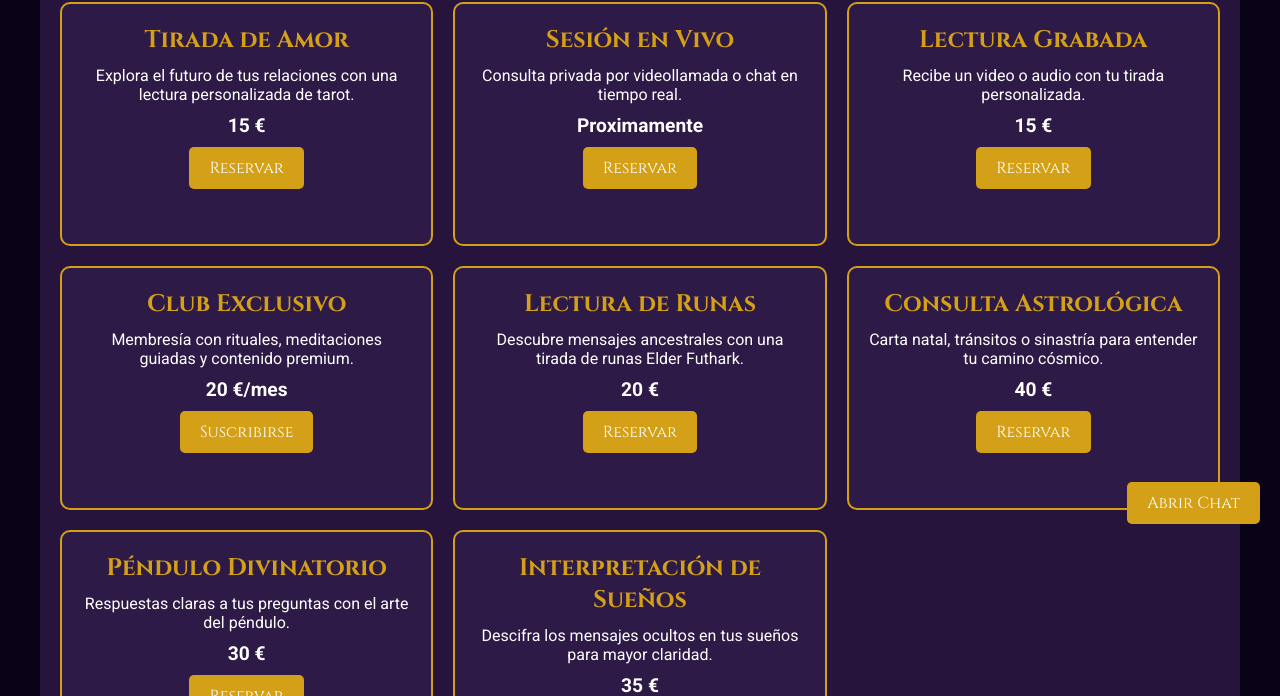
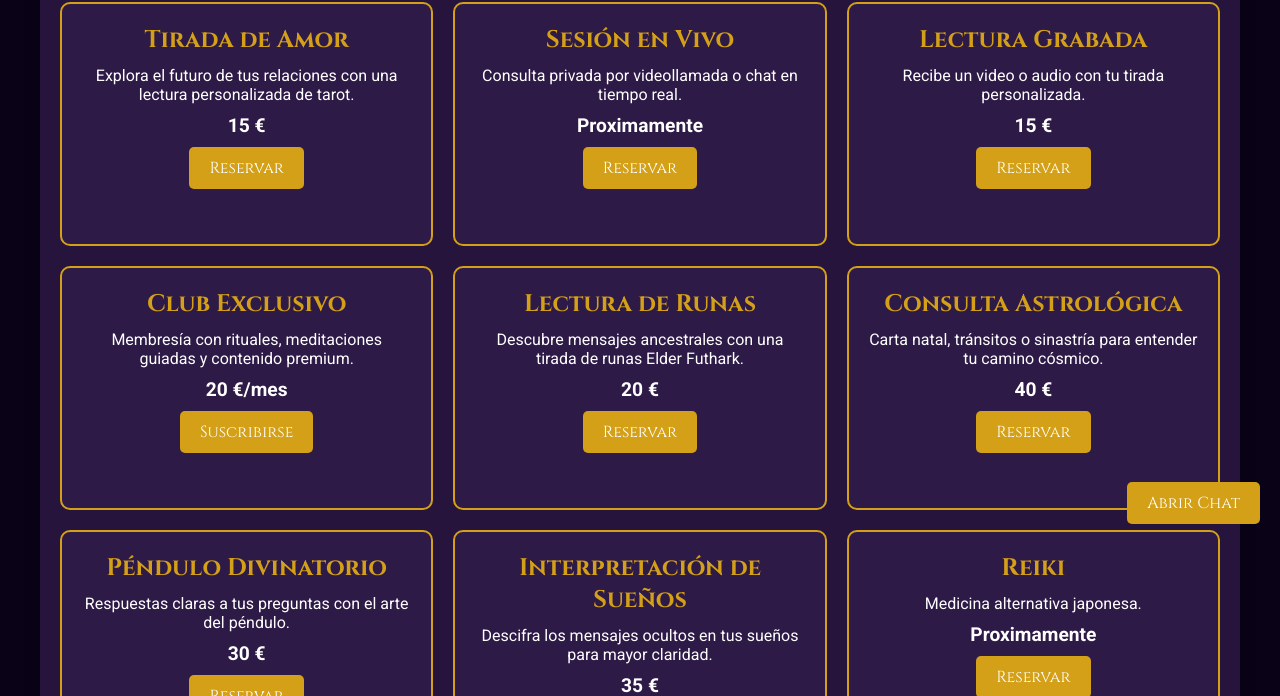
Before and after one commit to TarotDestino/tarotdestino.github.io, a plain HTML site: page services.html in a window 1280 px wide. Shown: the part 256-952 px from the top of the page. Drawn offline with Linux system fonts and the light colour scheme.

Commit message:
Add files via upload

```diff
--- a/services.html
+++ b/services.html
@@ -123,6 +123,12 @@
                     <p class="price">35 €</p>
                     <a href="contact.html" class="btn">Reservar</a>
                 </div>
+                <div class="card">
+                    <h3>Reiki</h3>
+                    <p>Medicina alternativa japonesa.</p>
+                    <p class="price">Proximamente</p>
+                    <a href="contact.html" class="btn">Reservar</a>
+                </div>
             </div>
         </section>
     </div>
```
